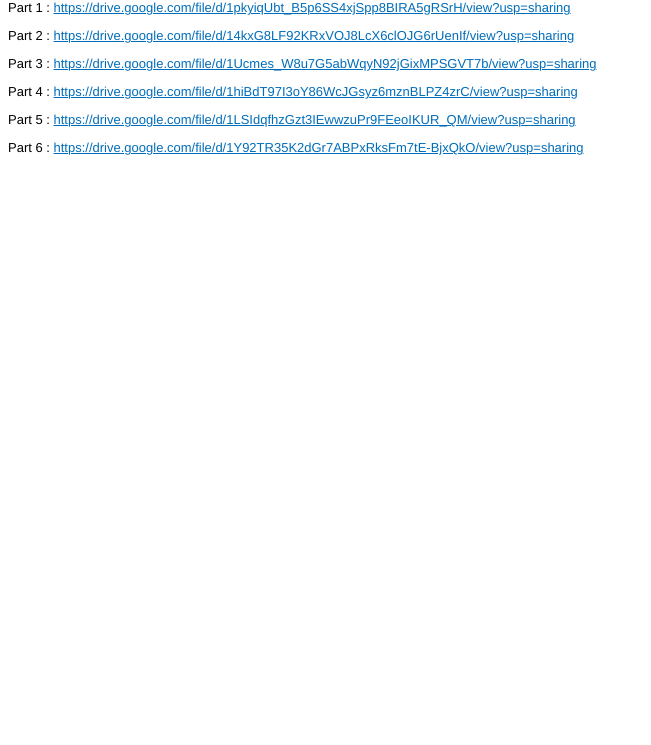
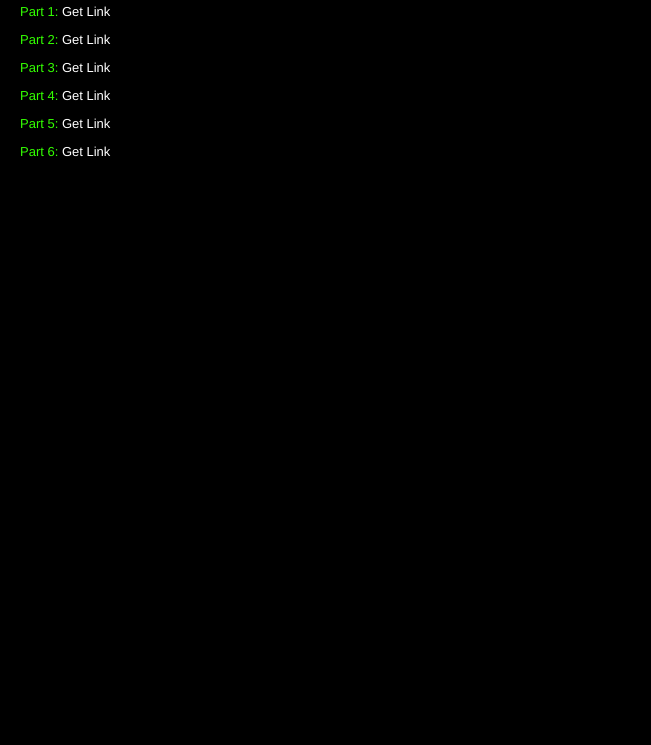
Before and after one commit to gutampsid/codgtgogd.github.io, a plain HTML site: page index.html in a window 1280 px wide. Shown: the part 55-800 px from the top of the page, without its empty margins (0-651 px from the left). Drawn offline with Linux system fonts and the light colour scheme.

Commit message:
Update index.html

```diff
--- a/index.html
+++ b/index.html
@@ -1,30 +1,45 @@
-<!DOCTYPE html PUBLIC "-//W3C//DTD XHTML 1.0 Transitional//EN" "http://www.w3.org/TR/xhtml1/DTD/xhtml1-transitional.dtd">
-<html xmlns="http://www.w3.org/1999/xhtml">
+<!DOCTYPE html>
+<html lang="en">
 <head>
+    <meta charset="UTF-8">
+    <meta http-equiv="X-UA-Compatible" content="IE=edge">
+    <meta name="viewport" content="width=device-width, initial-scale=1.0">
     <title>Call of Duty Ghosts [BLUS31270]-[Gutamps Official]</title>
-    <style type="text/css">
-        body, table { font-family: Helvetica, Arial, sans-serif; font-size: 13px; }
-        a { color: #006DBA; }
+    <style>
+        body {
+            font-family: 'Helvetica', 'Arial', sans-serif;
+            font-size: 13px;
+            color: #33ff00;
+            background-color: rgb(0, 0, 0);
+            margin: 20px;
+        }
+
+        h2 {
+            color: #33ff00;
+        }
+
+        a {
+            color: #ffffff;
+            text-decoration: none;
+            transition: color 0.3s ease;
+        }
+
+        a:hover {
+            color: #ff4500;
+        }
+
+        p {
+            margin-bottom: 10px;
+        }
     </style>
-    <!--NUMBER--6parbfam--NUMBER-->
-    <!--TYPE--RichText--TYPE-->
-    <!--PERMISSION--Readonly--PERMISSION-->
-    <!--ACCESS--Public--ACCESS-->
-    <!--PASSWORD----PASSWORD-->
-    <!--STATUS--Active--STATUS-->
-    <!--QUICKEDIT--False--QUICKEDIT-->
-    <!--QUICKEDITPASSWORD----QUICKEDITPASSWORD-->
-    <!--DATECREATED--2021-09-04 02:15:34--DATECREATED-->
-    <!--DATEUPDATED--2021-09-04 02:16:17--DATEUPDATED-->
-    <!--LABELS--Google Drive--LABELS-->
 </head>
 <body>
-<h2>Call of Duty Ghosts [BLUS31270]-[Gutamps Official]</h2>
-<anotepad><p>Part 1 : <a href="https://drive.google.com/file/d/1pkyiqUbt_B5p6SS4xjSpp8BIRA5gRSrH/view?usp=sharing" target="_blank" rel="noopener">https://drive.google.com/file/d/1pkyiqUbt_B5p6SS4xjSpp8BIRA5gRSrH/view?usp=sharing</a></p>
-<p>Part 2 : <a href="https://drive.google.com/file/d/14kxG8LF92KRxVOJ8LcX6clOJG6rUenIf/view?usp=sharing" target="_blank" rel="noopener">https://drive.google.com/file/d/14kxG8LF92KRxVOJ8LcX6clOJG6rUenIf/view?usp=sharing</a></p>
-<p>Part 3 : <a href="https://drive.google.com/file/d/1Ucmes_W8u7G5abWqyN92jGixMPSGVT7b/view?usp=sharing" target="_blank" rel="noopener">https://drive.google.com/file/d/1Ucmes_W8u7G5abWqyN92jGixMPSGVT7b/view?usp=sharing</a></p>
-<p>Part 4 : <a href="https://drive.google.com/file/d/1hiBdT97I3oY86WcJGsyz6mznBLPZ4zrC/view?usp=sharing" target="_blank" rel="noopener">https://drive.google.com/file/d/1hiBdT97I3oY86WcJGsyz6mznBLPZ4zrC/view?usp=sharing</a></p>
-<p>Part 5 : <a href="https://drive.google.com/file/d/1LSIdqfhzGzt3IEwwzuPr9FEeoIKUR_QM/view?usp=sharing" target="_blank" rel="noopener">https://drive.google.com/file/d/1LSIdqfhzGzt3IEwwzuPr9FEeoIKUR_QM/view?usp=sharing</a></p>
-<p>Part 6 : <a href="https://drive.google.com/file/d/1Y92TR35K2dGr7ABPxRksFm7tE-BjxQkO/view?usp=sharing" target="_blank" rel="noopener">https://drive.google.com/file/d/1Y92TR35K2dGr7ABPxRksFm7tE-BjxQkO/view?usp=sharing</a></p></anotepad>
+    <h2>Call of Duty Ghosts [BLUS31270]-[Gutamps Official]</h2>
+    <p>Part 1: <a href="https://drive.google.com/file/d/1ev-kpVhVJKiVyNrorM39QVZ_RMrPyeUz/view?usp=sharing" target="_blank" rel="noopener">Get Link</a></p>
+    <p>Part 2: <a href="https://drive.google.com/file/d/1vuJwJFZGeugJdr3ARYsZFRK1U40Esyfa/view?usp=sharing" target="_blank" rel="noopener">Get Link</a></p>
+    <p>Part 3: <a href="https://drive.google.com/file/d/1fMz-rwTR6cyc4oGvWbuXvT8eQwjfnWOn/view?usp=sharing" target="_blank" rel="noopener">Get Link</a></p>
+    <p>Part 4: <a href="https://drive.google.com/file/d/1xcnSWM6c6esw940Y5TGBtUkmlPrJLqnE/view?usp=sharing" target="_blank" rel="noopener">Get Link</a></p>
+    <p>Part 5: <a href="https://drive.google.com/file/d/1GutoLN3AGKh3mj9Wk4FGckgsH0YhOYxI/view?usp=sharing" target="_blank" rel="noopener">Get Link</a></p>
+    <p>Part 6: <a href="https://drive.google.com/file/d/1YgrB1xEKvSObqA03MwhmaP8ZjO77qYff/view?usp=sharing" target="_blank" rel="noopener">Get Link</a></p>
 </body>
 </html>
```
